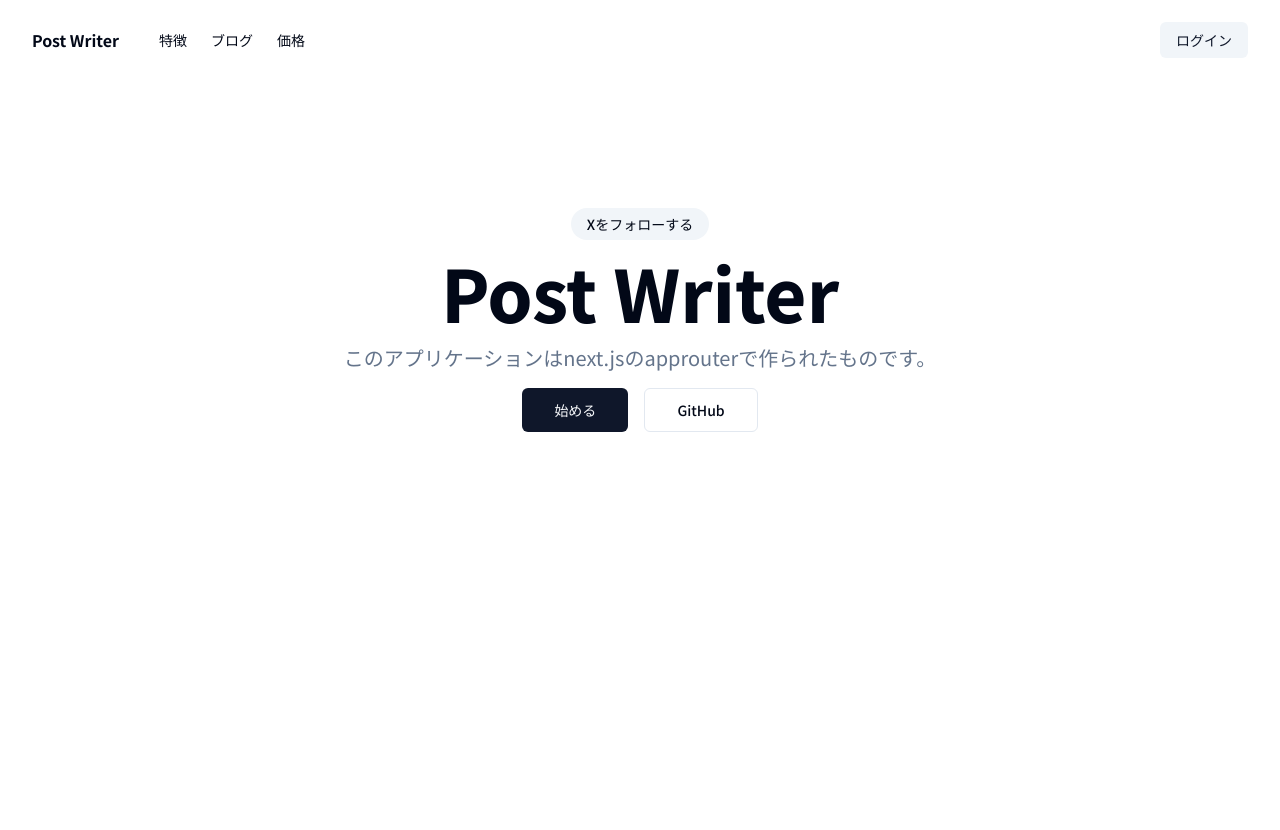
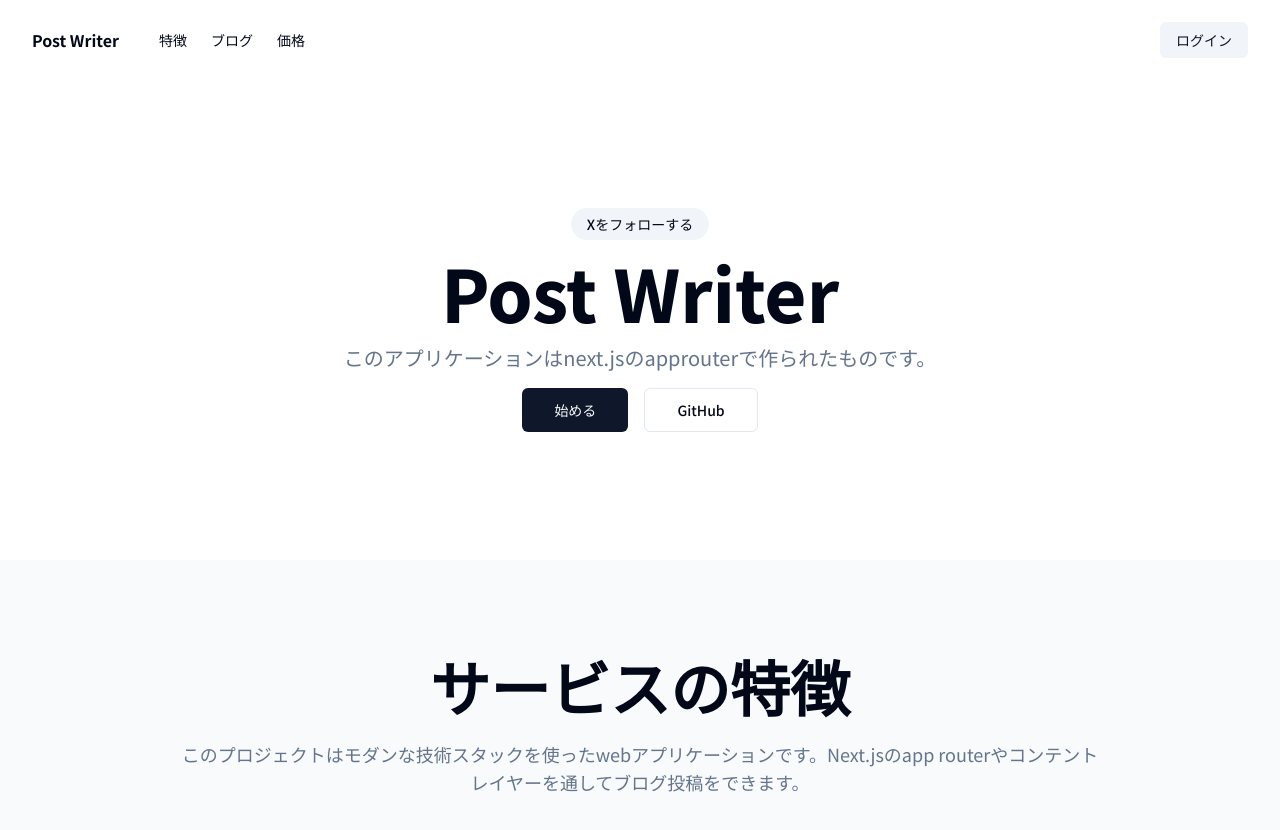
Before and after one commit to fy-yuhcan/next-auth, a Next.js app: page / in a window 1280 px wide. Shown: the top 830 px of the page. Before the commit the page ends 800 px from the top, so only its background shows below. Built offline with nearby package versions, Linux system fonts and the light colour scheme.

Commit message:
featureセクション

```diff
--- a/app/(marketing)/page.tsx
+++ b/app/(marketing)/page.tsx
@@ -30,7 +30,12 @@
                 </div>
             </div>
             </section>
-            <section></section>
+            <section id="feature"className="container py-8 md:py-12 lg:py-24 bg-slate-50">
+              <div className="text-center space-y-6 max-w-[58rem] mx-auto">
+                <h2 className="font-extrabold text-3xl md:text-6xl">サービスの特徴</h2>
+                <p className="text-muted-foreground sm:text-lg sm:leading-7">このプロジェクトはモダンな技術スタックを使ったwebアプリケーションです。Next.jsのapp routerやコンテントレイヤーを通してブログ投稿をできます。</p>
+              </div>
+            </section>
             <section></section>
         </div>
     )
```
